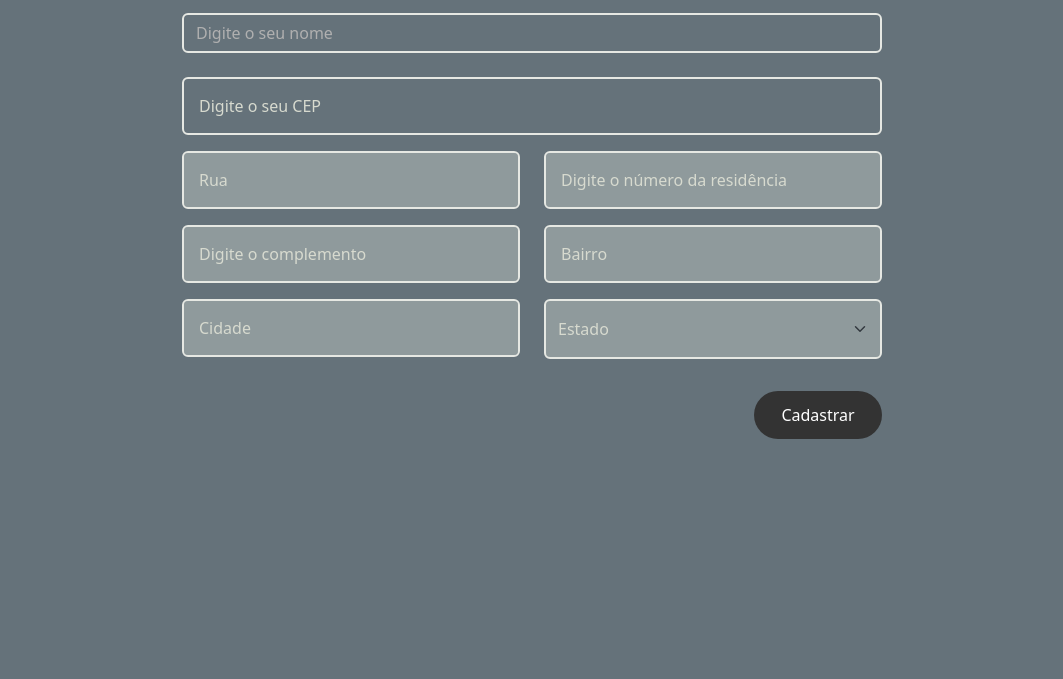
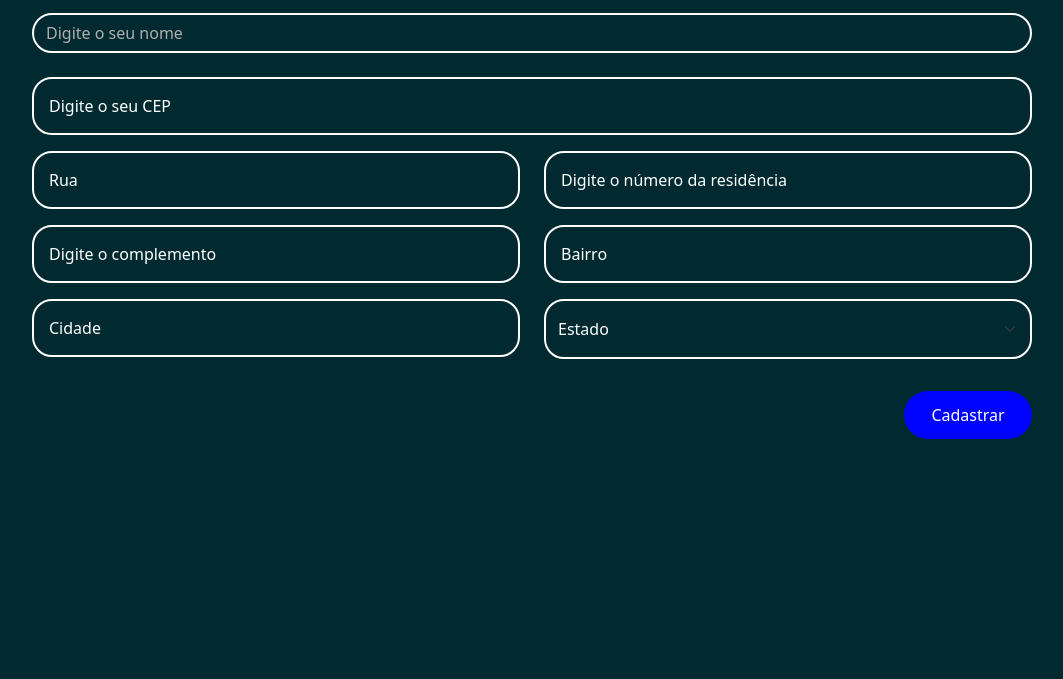
Before and after one commit to guiaraujoo/projeto_cep, a plain HTML site: page index.html in a window 1280 px wide. Shown: the part 121-800 px from the top of the page, without its empty margins (108-1171 px from the left). Drawn offline with nearby package versions, Linux system fonts and the light colour scheme.

Commit message:
:lipstick:

```diff
--- a/styles.css
+++ b/styles.css
@@ -1,10 +1,10 @@
 :root {
-    --bg-color: #65727a;
-    --secondary-bg-color: #8f9a9c;
-    --primary-color: #fff;
-    --secondary-color: #bec3bc;
-    --text-color: #d7dacf;
-    --border-color: #e6e8e3;
+    --bg-color: #002930;
+    --secondary-bg-color: #002930;
+    --primary-color: #ffffff;
+    --secondary-color: #004e97;
+    --text-color: #ffffff;
+    --border-color: #ffffff;
   }
 
   #checkout-page {
@@ -98,13 +98,14 @@
 
 
   #order-form-container {
-    max-width: 700px;
+    max-width: 1000px;
   }
 
   #order-form-container input,
   #order-form-container select {
     background-color: var(--bg-color);
     border: 2px solid var(--border-color);
+    border-radius: 20px;
     color: var(--primary-color);
   }
 
@@ -147,7 +148,7 @@
 
 
   #save-btn {
-    background-color: #333;
+    background-color: #0004ff;
     border: none;
     height: 3em;
     width: 8em;
@@ -155,7 +156,7 @@
   }
 
   #save-btn:hover {
-    background-color: #b8b8b8;
+    background-color: #000dff;
   }
 
 
```
Also changed, not shown: index.html (+1 -0 lines).
